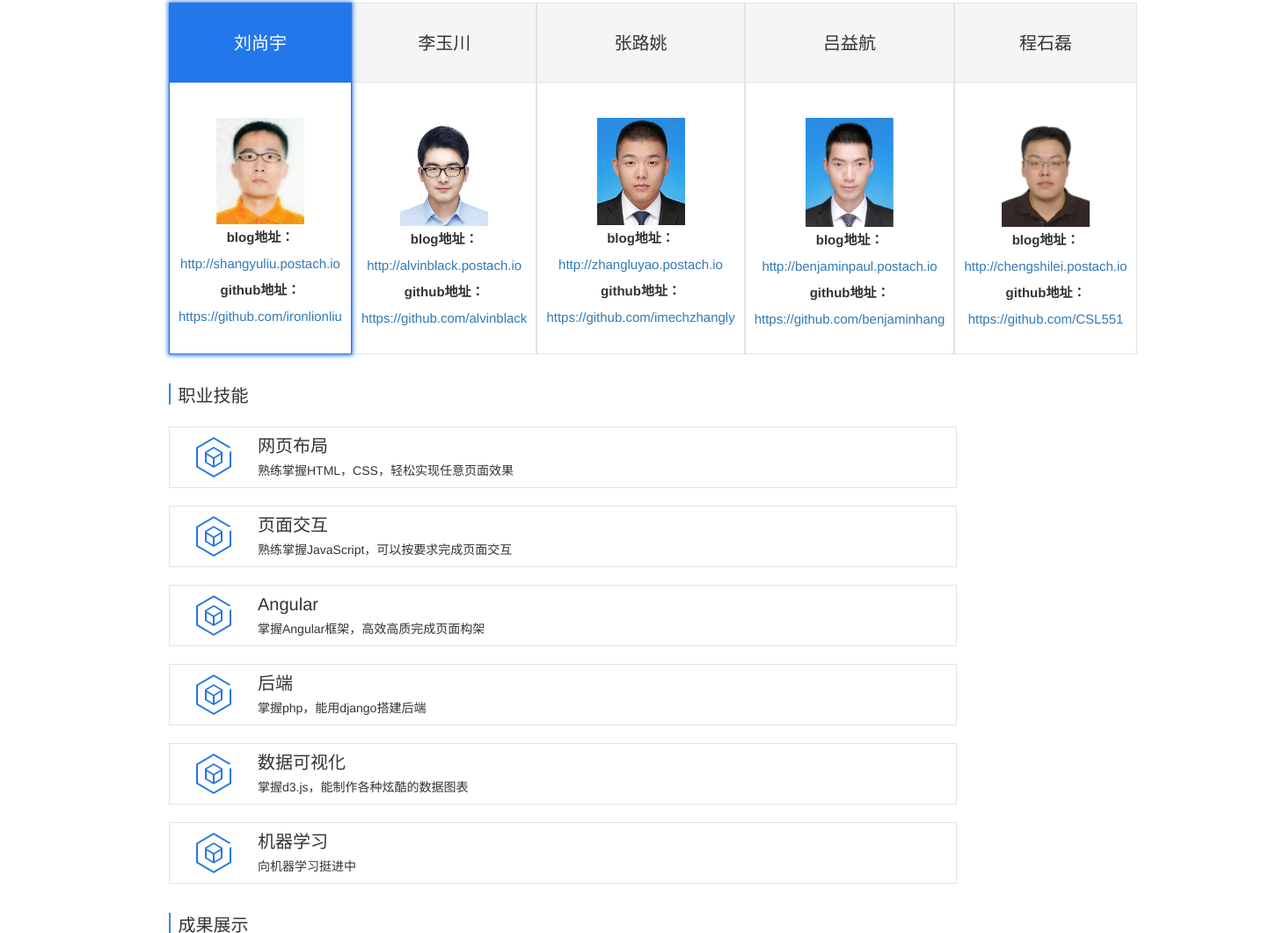
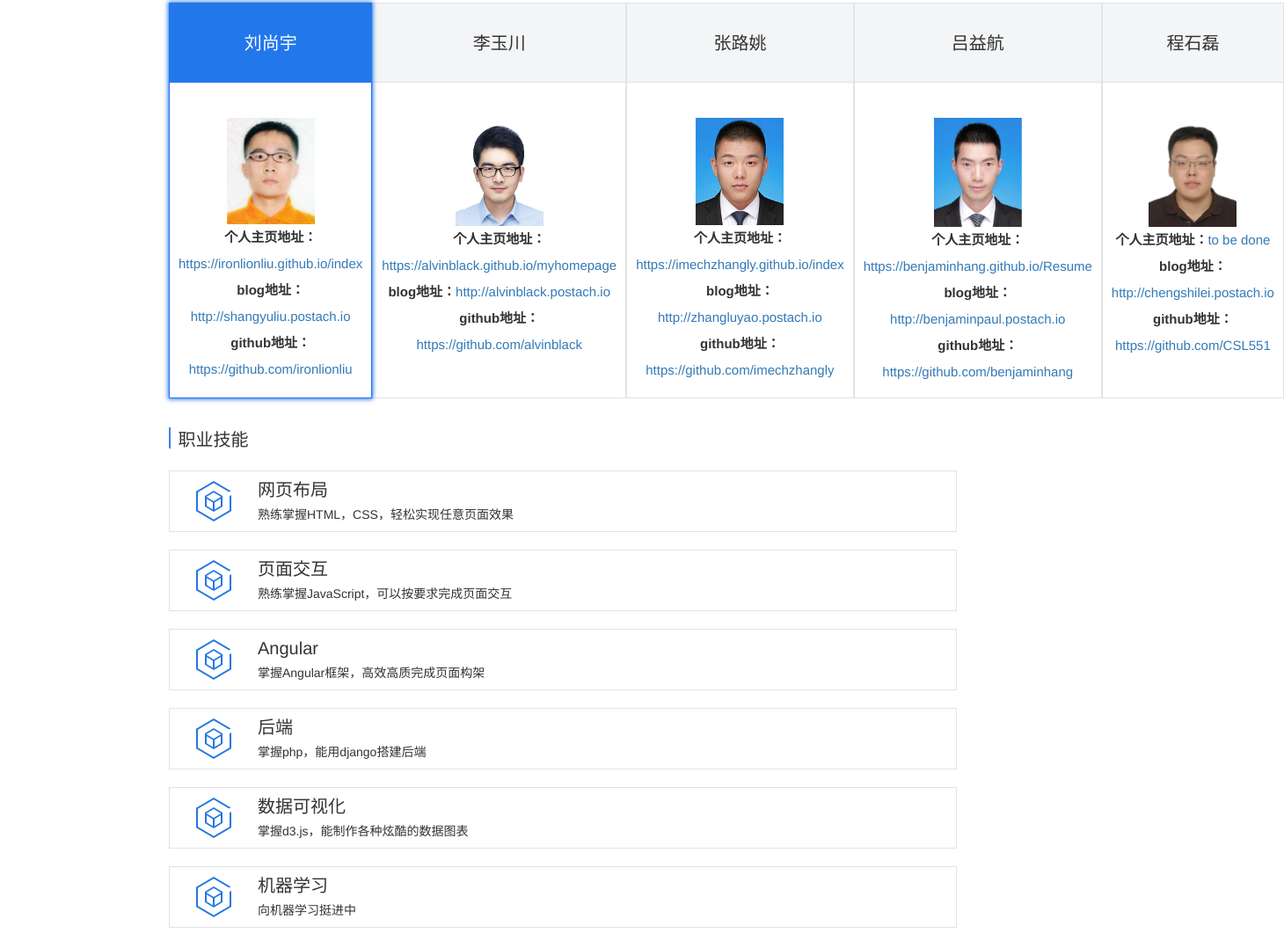
Before and after one commit to AlvinBlack/teampage, a plain HTML site: page index.html in a window 1280 px wide. Shown: the part 842-1903 px from the top of the page at 88% size, 1460 px wide, since content can reach past the window. Drawn offline with Linux system fonts and the light colour scheme.

Commit message:
add private page

```diff
--- a/1.js
+++ b/1.js
@@ -19,13 +19,13 @@ renderDom(navEleId, navEleData, navReplaceStr);
 var advantageId = "#advantagetemplate";
 var childrenClassName = "advantageitem";
 var advantageData = [
-    ["刘尚宇","./image/liu.jpg","http://shangyuliu.postach.io","https://github.com/ironlionliu","active"],
-    ["李玉川","./image/li.jpg","http://alvinblack.postach.io","https://github.com/alvinblack","inactive"],
-    ["张路姚","./image/zhang.jpg","http://zhangluyao.postach.io","https://github.com/imechzhangly","inactive"],
-    ["吕益航","./image/lv.jpg","http://benjaminpaul.postach.io","https://github.com/benjaminhang","inactive"],
-    ["程石磊","./image/cheng.jpg","http://chengshilei.postach.io","https://github.com/CSL551","inactive"]
+    ["刘尚宇","./image/liu.jpg","http://shangyuliu.postach.io","https://github.com/ironlionliu","https://ironlionliu.github.io/index","active"],
+    ["李玉川","./image/li.jpg","http://alvinblack.postach.io","https://github.com/alvinblack","https://alvinblack.github.io/myhomepage","inactive"],
+    ["张路姚","./image/zhang.jpg","http://zhangluyao.postach.io","https://github.com/imechzhangly","https://imechzhangly.github.io/index","inactive"],
+    ["吕益航","./image/lv.jpg","http://benjaminpaul.postach.io","https://github.com/benjaminhang","https://benjaminhang.github.io/Resume","inactive"],
+    ["程石磊","./image/cheng.jpg","http://chengshilei.postach.io","https://github.com/CSL551","to be done","inactive"]
 ];
-var navReplaceStr = ["{{itemtitle}}","{{photourl}}","{{blogurl}}","{{giturl}}","{{isactive}}"];
+var navReplaceStr = ["{{itemtitle}}","{{photourl}}","{{blogurl}}","{{giturl}}","{{mainurl}}","{{isactive}}"];
 renderDom(advantageId, advantageData, navReplaceStr);
 activeListen(advantageId,childrenClassName);
 
--- a/css/1.css
+++ b/css/1.css
@@ -194,7 +194,7 @@
     flex: 1;
     margin-top: 20px;
     border: solid 1px rgb(225,227,230);
-    height: 400px;
+    height: 450px;
 }
 #productdetail #details #advantagetemplate .advantageitem .title{
     width: 100%;
@@ -205,6 +205,7 @@
     border-bottom: solid 1px rgb(225,227,230);
     background: rgb(243,245,247);
 }
+
 #productdetail #details #advantagetemplate .advantageitem .content{
     margin-top: 30px;
     padding: 10px;
--- a/index.html
+++ b/index.html
@@ -92,7 +92,7 @@
                     </div>
                     <div class="content">
                         <img src="{{photourl}}" style="width:100px;"/></br>
-
+                        <strong>个人主页地址：</strong><a target="view_window" href="{{mainurl}}">{{mainurl}}</a></br>
                         <strong>blog地址：</strong><a target="view_window" href="{{blogurl}}">{{blogurl}}</a></br>
                         <strong>github地址：</strong><a target="view_window" href="{{giturl}}">{{giturl}}</a>
 
```
